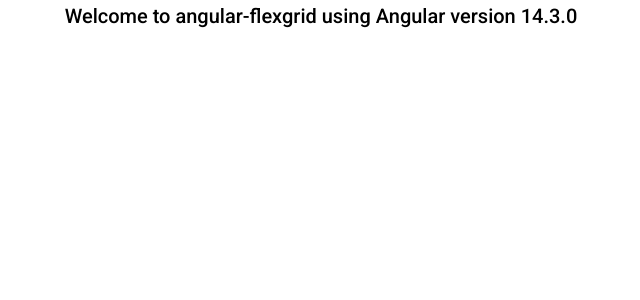
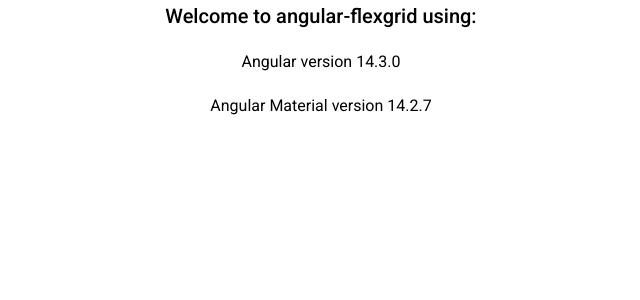
Before and after one commit to fmorriso/angular-flexgrid, an Angular app: page /about in a window 1280 px wide. Shown: the top 300 px of the page, without its empty margins (319-959 px from the left). Built offline with nearby package versions, Linux system fonts and the light colour scheme.

Commit message:
update to Angular 12.2.0

```diff
--- a/angular.json
+++ b/angular.json
@@ -23,7 +23,6 @@
           "skipTests": true
         },
         "@schematics/angular:module": {
-          "skipTests": true
         },
         "@schematics/angular:pipe": {
           "skipTests": true
@@ -44,7 +43,6 @@
             "main": "src/main.ts",
             "polyfills": "src/polyfills.ts",
             "tsConfig": "tsconfig.app.json",
-            "aot": true,
             "assets": [
               "src/favicon.ico",
               "src/assets"
@@ -53,17 +51,18 @@
               "./node_modules/@angular/material/prebuilt-themes/deeppurple-amber.css",
               "src/styles.scss"
             ],
-            "scripts": []
+            "scripts": [],
+            "vendorChunk": true,
+            "extractLicenses": false,
+            "buildOptimizer": false,
+            "sourceMap": true,
+            "optimization": false,
+            "namedChunks": true
           },
           "configurations": {
             "development": {
-              "optimization": false,
-              "sourceMap": true,
-              "namedChunks": true,
               "extractLicenses": true,
-              "vendorChunk": true,
               "commonChunk": true,
-              "buildOptimizer": false,
               "progress": true,
               "watch": true
             },
@@ -79,7 +78,6 @@
               "sourceMap": false,
               "namedChunks": false,
               "extractLicenses": true,
-              "vendorChunk": true,
               "commonChunk": true,
               "buildOptimizer": true,
               "progress": true,
@@ -96,7 +94,8 @@
                 }
               ]
             }
-          }
+          },
+          "defaultConfiguration": ""
         },
         "serve": {
           "builder": "@angular-devkit/build-angular:dev-server",
--- a/src/app/about/about.component.html
+++ b/src/app/about/about.component.html
@@ -1,5 +1,11 @@
 <div class="flex center">
-  <div class="mat-h2">
-    Welcome to {{ title }} using Angular version {{ angularVersion }}
-  </div>
+  <div class="mat-h2">Welcome to {{ title }} using:</div>
 </div>
+
+<div class="flex center">
+  <div class="mat-h3">Angular version {{ angularVersion }}</div>
+</div>
+
+<div class="flex center">
+  <div class="mat-h3">Angular Material version {{ materialVersion }}</div>
+</div>
--- a/src/app/about/about.component.ts
+++ b/src/app/about/about.component.ts
@@ -1,5 +1,6 @@
 import { Component, OnInit } from '@angular/core';
 import { NG_VALIDATORS } from '@angular/forms';
+import { VERSION as matVersion} from '@angular/material/core';
 //
 import { AngularVersionInformationService } from '../shared/angular-version-information.service';
 
@@ -15,6 +16,9 @@
   public get title(): string {
     return 'angular-flexgrid';
   }
+  public get materialVersion(): string {
+    return matVersion.full;
+  }
 
   constructor(public ngVersion: AngularVersionInformationService) {}
 
--- a/src/environments/environment.ts
+++ b/src/environments/environment.ts
@@ -13,4 +13,4 @@
  * This import should be commented out in production mode because it will have a negative impact
  * on performance if an error is thrown.
  */
-// import 'zone.js/dist/zone-error';  // Included with Angular CLI.
+// import 'zone.js/plugins/zone-error';  // Included with Angular CLI.
--- a/src/polyfills.ts
+++ b/src/polyfills.ts
@@ -55,7 +55,7 @@
 /***************************************************************************************************
  * Zone JS is required by default for Angular itself.
  */
-import 'zone.js/dist/zone';  // Included with Angular CLI.
+import 'zone.js';  // Included with Angular CLI.
 
 
 /***************************************************************************************************
--- a/src/test.ts
+++ b/src/test.ts
@@ -1,6 +1,6 @@
 // This file is required by karma.conf.js and loads recursively all the .spec and framework files
 
-import 'zone.js/dist/zone-testing';
+import 'zone.js/testing';
 import { getTestBed } from '@angular/core/testing';
 import {
   BrowserDynamicTestingModule,
```
Also changed, not shown: package.json (+16 -16 lines), 1 other file (tests, documents, lock files or other folders).
